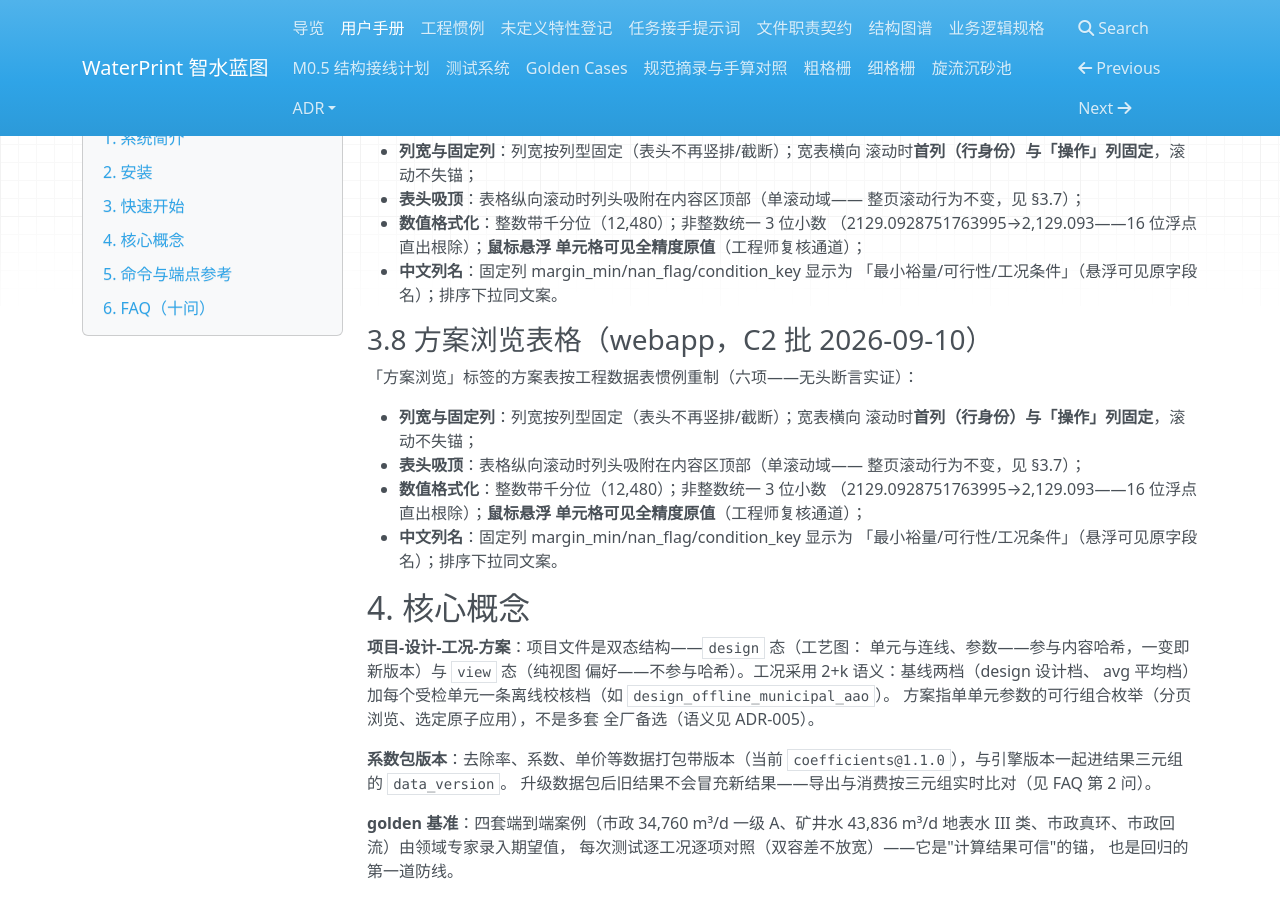
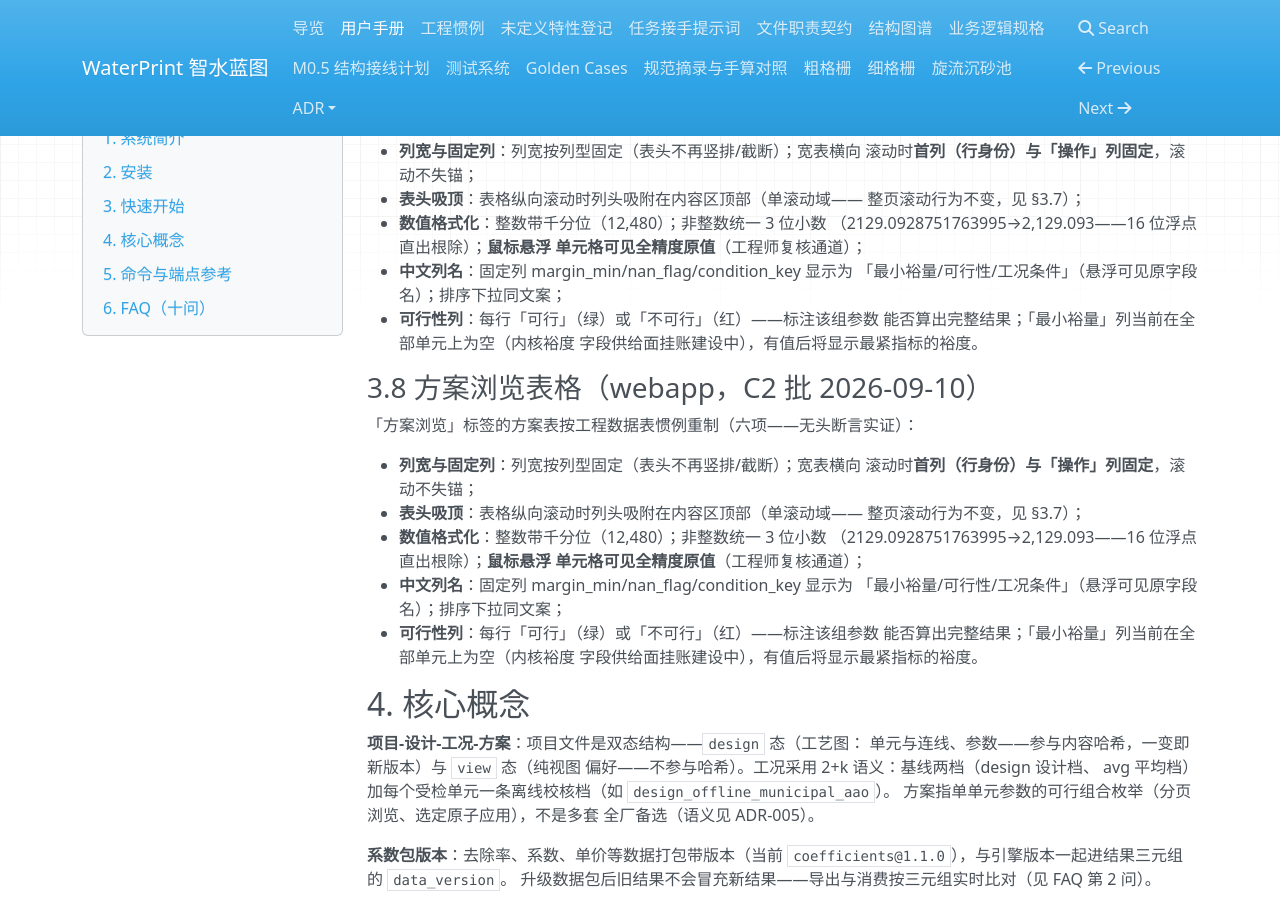
Before and after one commit to yyx20040712/waterprint, an MkDocs documentation site: the page built from docs/user-manual.md, in a window 1280 px wide and 900 px high, scrolled down 3321 px. Built offline with MkDocs 1.6.1, drawn with Linux system fonts in a browser that asks for light colours; nearby versions of some CDN libraries.

```diff
--- a/docs/user-manual.md
+++ b/docs/user-manual.md
@@ -196,7 +196,10 @@ BioWin 工程软件专业风×原神质感分寸）：
   （2129.0928751763995→2,129.093——16 位浮点直出根除）；**鼠标悬浮
   单元格可见全精度原值**（工程师复核通道）；
 - **中文列名**：固定列 margin_min/nan_flag/condition_key 显示为
-  「最小裕量/可行性/工况条件」（悬浮可见原字段名）；排序下拉同文案。
+  「最小裕量/可行性/工况条件」（悬浮可见原字段名）；排序下拉同文案；
+- **可行性列**：每行「可行」（绿）或「不可行」（红）——标注该组参数
+  能否算出完整结果；「最小裕量」列当前在全部单元上为空（内核裕度
+  字段供给面挂账建设中），有值后将显示最紧指标的裕度。
 
 ### 3.8 方案浏览表格（webapp，C2 批 2026-09-10）
 
@@ -210,7 +213,10 @@ BioWin 工程软件专业风×原神质感分寸）：
   （2129.0928751763995→2,129.093——16 位浮点直出根除）；**鼠标悬浮
   单元格可见全精度原值**（工程师复核通道）；
 - **中文列名**：固定列 margin_min/nan_flag/condition_key 显示为
-  「最小裕量/可行性/工况条件」（悬浮可见原字段名）；排序下拉同文案。
+  「最小裕量/可行性/工况条件」（悬浮可见原字段名）；排序下拉同文案；
+- **可行性列**：每行「可行」（绿）或「不可行」（红）——标注该组参数
+  能否算出完整结果；「最小裕量」列当前在全部单元上为空（内核裕度
+  字段供给面挂账建设中），有值后将显示最紧指标的裕度。
 
 ## 4. 核心概念
 
```
Also changed, not shown: 1 other file.
